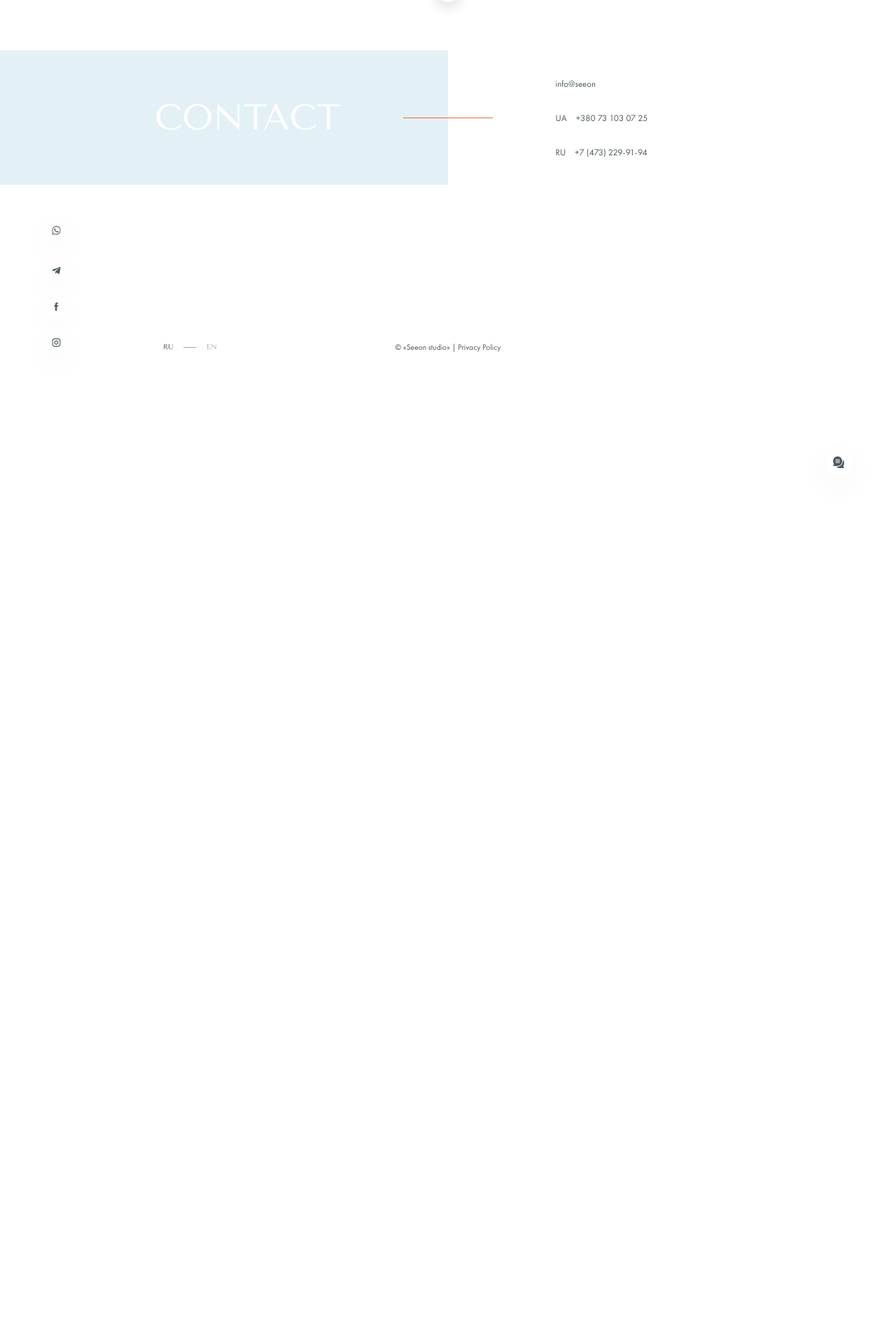
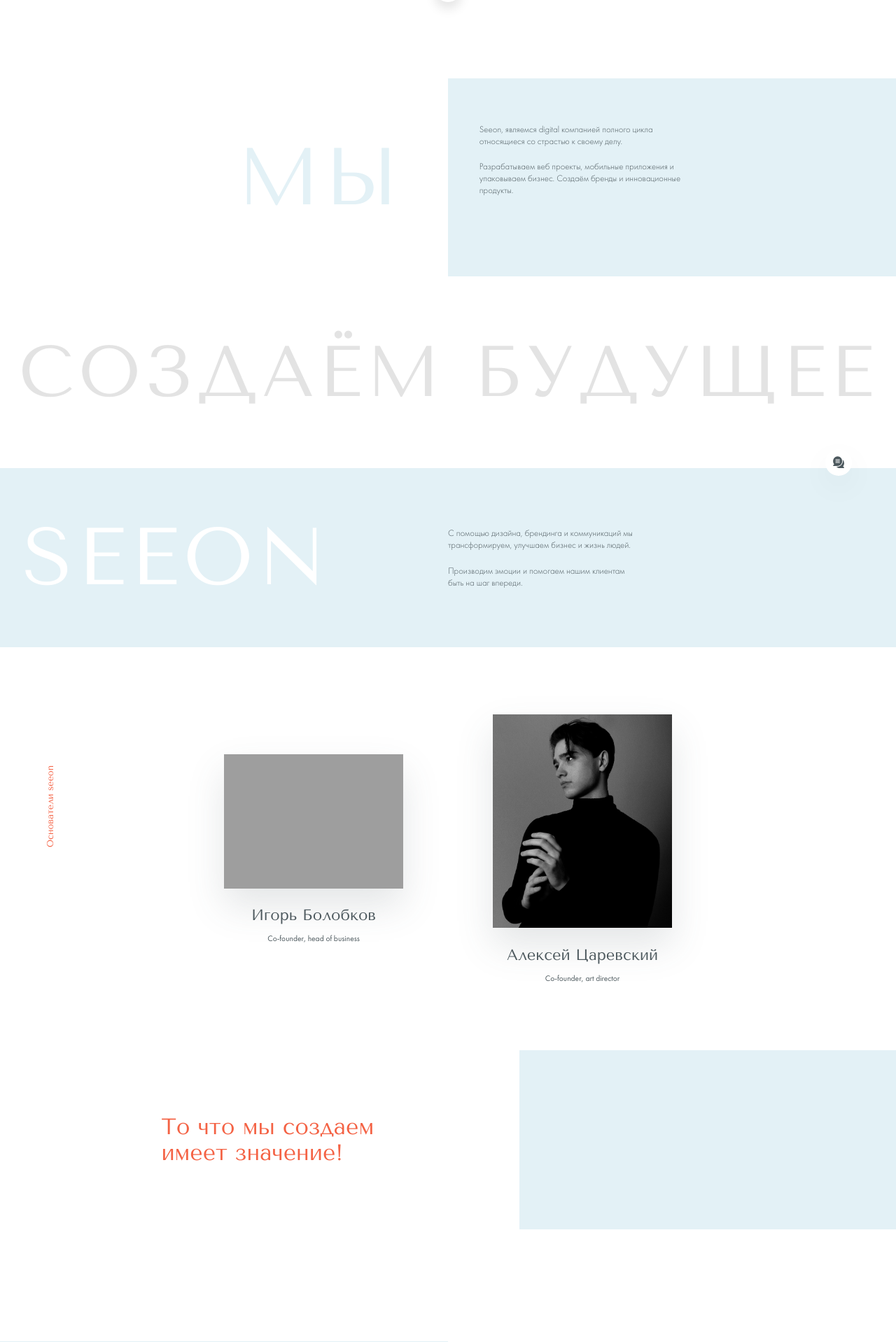
Before and after one commit to M4TV1K/Seeon, a Flask app: page /we in a window 1280 px wide. Shown: the part 88-2006 px from the top of the page at 70% size. Before the commit the page ends 757 px from the top, so only its background shows below. Run offline with Flask 2, Linux system fonts and the light colour scheme; grey boxes are pictures that could not be loaded.

Commit message:
Completed all pages, adaptive design and backend are left

```diff
--- a/app.py
+++ b/app.py
@@ -1,52 +1,57 @@
 from flask import Flask, render_template, request, redirect, session
 
-app = Flask(__name__)
+application = Flask(__name__)
 
 
-@app.route('/')
+@application.route('/')
 def index():
     return render_template('index.html', contact=True)
 
 
-@app.route('/we')
+@application.route('/we')
 def we():
     return render_template('we.html', contact=True)
 
 
-@app.route('/vacations', methods=['GET', 'POST'])
+@application.route('/vacations', methods=['GET', 'POST'])
 def vacations():
     if request.method == 'POST':
         return redirect('/thank_you')
     return render_template('vacations.html', contact=True)
 
 
-@app.route('/brief', methods=['GET', 'POST'])
+@application.route('/contacts')
+def contacts():
+    return render_template('index.html', contact=True, to_contact=True)
+
+
+@application.route('/brief', methods=['GET', 'POST'])
 def brief():
     if request.method == 'POST':
         return redirect('/thank_you')
     return render_template('brief.html')
 
 
-@app.route('/thank_you')
+@application.route('/thank_you')
 def thank_you():
     return render_template('thank_you.html')
 
 
-# @app.errorhandler(NotFound)
+# @application.errorhandler(NotFound)
 # def page_not_found(e):
 #     return redirect('/sex')
 #
 #
-# @app.errorhandler(binascii.Error)
+# @application.errorhandler(binascii.Error)
 # def page_not_found(e):
 #     return redirect('/sex')
 #
 #
-# @app.errorhandler(UnicodeDecodeError)
+# @application.errorhandler(UnicodeDecodeError)
 # def page_not_found(e):
 #     return redirect('/sex')
 
 
 if __name__ == '__main__':
-    app.debug = True
-    app.run(host='192.168.0.59', port=5000)
+    application.debug = True
+    application.run(host='192.168.0.59', port=5000)
--- a/requirements.txt
+++ b/requirements.txt
@@ -1,2 +1,3 @@
 mysql-connector-python~=8.0.20
 Werkzeug~=1.0.1
+Flask~=1.1.2
--- a/static/css/pattern.css
+++ b/static/css/pattern.css
@@ -82,6 +82,10 @@
 
 .orange {
     color: #F46244;
+}
+
+.blue {
+    color: #E3F1F6;;
 }
 
 .button {
--- a/static/css/we.css
+++ b/static/css/we.css
@@ -0,0 +1,132 @@
+
+#content {
+    margin-top: 25vh;
+}
+
+#superContentHolder {
+    display: flex;
+    flex-flow: column nowrap;
+}
+
+#topHolder {
+    display: flex;
+    justify-content: flex-end;
+    align-items: center;
+}
+
+#usTextHolder {
+    width: 50%;
+    position: static;
+    margin-left: 5vw;
+    padding-top: 5vw;
+    padding-bottom: 9vw;
+}
+
+#usText1, #usText2 {
+    margin-left: 3.5vw;
+}
+
+#usText1 {
+    width: 22vw;
+}
+
+#usText2 {
+    width: 24vw;
+}
+
+.text-2 {
+    margin-top: 1.5vw;
+}
+
+#weCreateHolder, #seeonHolder {
+    margin-top: 6vw;
+}
+
+#weCreateHolder > .the-biggest-text {
+    color: #E3E3E3;
+    font-size: 8vw; /*TODO REMOVE WHEN ANIMATION ARRIVES*/
+    text-align: center; /*SAME*/
+}
+
+#seeonHolder {
+    position: static;
+    display: flex;
+    align-items: center;
+}
+
+#seeonHolder, #thingsRectangle {
+    height: 20vw;
+}
+
+#seeonHolder > .the-biggest-text {
+    margin-left: 2.5vw;
+}
+
+#designTextHolder {
+    position: absolute;
+    left: 50vw;
+}
+
+#usText3 {
+    width: 22vw;
+}
+
+#usText4 {
+    width: 21vw;
+}
+
+#foundersHolder {
+    display: flex;
+    justify-content: center;
+    align-items: center;
+}
+
+#foundersHolder, #thingsMatters {
+    margin-top: 7.5vw;
+}
+
+#founders {
+    position: absolute;
+    left: 1vw;
+    margin-bottom: 9.5vw;
+}
+
+.founder-holder {
+    display: flex;
+    flex-flow: column nowrap;
+    align-items: center;
+}
+
+.founder-holder:last-child {
+    margin-left: 10vw;
+}
+
+.founder-photo {
+    width: 20vw;
+    box-shadow: 0 25px 50px rgba(75, 87, 92, 0.15);
+}
+
+.founder-name {
+    margin-top: 2vw;
+    font-size: 1.7vw;
+}
+
+.position {
+    margin-top: 1.1vw;
+}
+
+#thingsMatters {
+    display: flex;
+    justify-content: flex-end;
+    align-items: center;
+}
+
+#thingsMatters > .header-text {
+    width: 25vw;
+    margin-right: 15vw;
+}
+
+#thingsRectangle {
+    position: static;
+    width: 42vw;
+}
--- a/templates/brief.html
+++ b/templates/brief.html
@@ -9,6 +9,7 @@
     <link rel="stylesheet" href="{{ url_for('static', filename='css/brief.css') }}">
     <script src="https://ajax.googleapis.com/ajax/libs/jquery/3.5.1/jquery.min.js"></script>
     <script src="{{ url_for('static', filename='js/pattern.js') }}"></script>
+    <script src="{{ url_for('static', filename='js/brief.js') }}"></script>
 </head>
 <body>
     <article id="interface">
--- a/templates/we.html
+++ b/templates/we.html
@@ -6,4 +6,52 @@
 {% endblock %}
 
 {% block body %}
+    <article id="content">
+        <article id="superContentHolder">
+            <section id="topHolder">
+                <h1 class="the-biggest-text tenor-sans-font blue">МЫ</h1>
+                <article id="usTextHolder" class="blue-rectangle">
+                    <p id="usText1">
+                        Seeon, являемся digital компанией полного цикла относящиеся со страстью к своему делу.
+                    </p>
+                    <p id="usText2" class="text-2">
+                        Разрабатываем веб проекты, мобильные приложения и упаковываем бизнес. Создаём бренды и инновационные продукты.
+                    </p>
+                </article>
+            </section>
+            <section id="weCreateHolder">
+                <h1 class="the-biggest-text tenor-sans-font blue">СОЗДАЁМ БУДУЩЕЕ</h1>
+            </section>
+            <section id="seeonHolder" class="blue-rectangle">
+                <h1 class="the-biggest-text tenor-sans-font">SEEON</h1>
+                <article id="designTextHolder">
+                    <p id="usText3">
+                        С помощью дизайна, брендинга и коммуникаций мы трансформируем, улучшаем бизнес и жизнь людей.
+                    </p>
+                    <p id="usText4" class="text-2">
+                        Производим эмоции и помогаем нашим клиентам быть на шаг впереди.
+                    </p>
+                </article>
+            </section>
+            <section id="foundersHolder">
+                <p id="founders" class="rotated-text orange tenor-sans-font">Основатели seeon</p>
+                <article class="founder-holder">
+                    <img class="founder-photo" src="{{ url_for('static', filename='img/Igor.png') }}" alt="Image of Igor, head of business">
+                    <h1 class="founder-name tenor-sans-font">Игорь Болобков</h1>
+                    <h2 class="position small-text">Co-founder, head of business</h2>
+                </article>
+                <article class="founder-holder">
+                    <img class="founder-photo" src="{{ url_for('static', filename='img/Alex.png') }}" alt="Image of Alex, head of business">
+                    <h1 class="founder-name tenor-sans-font">Алексей Царевский</h1>
+                    <h2 class="position small-text">Co-founder, art director</h2>
+                </article>
+            </section>
+            <section id="thingsMatters">
+                <h1 class="header-text orange tenor-sans-font">То что мы создаем имеет значение!</h1>
+                <article id="thingsRectangle" class="blue-rectangle">
+
+                </article>
+            </section>
+        </article>
+    </article>
 {% endblock %}
```
Also changed, not shown: templates/index.html (+11 -0 lines), static/img/Alex.jpg (deleted), static/img/Alex.png (added), 1 other file.
